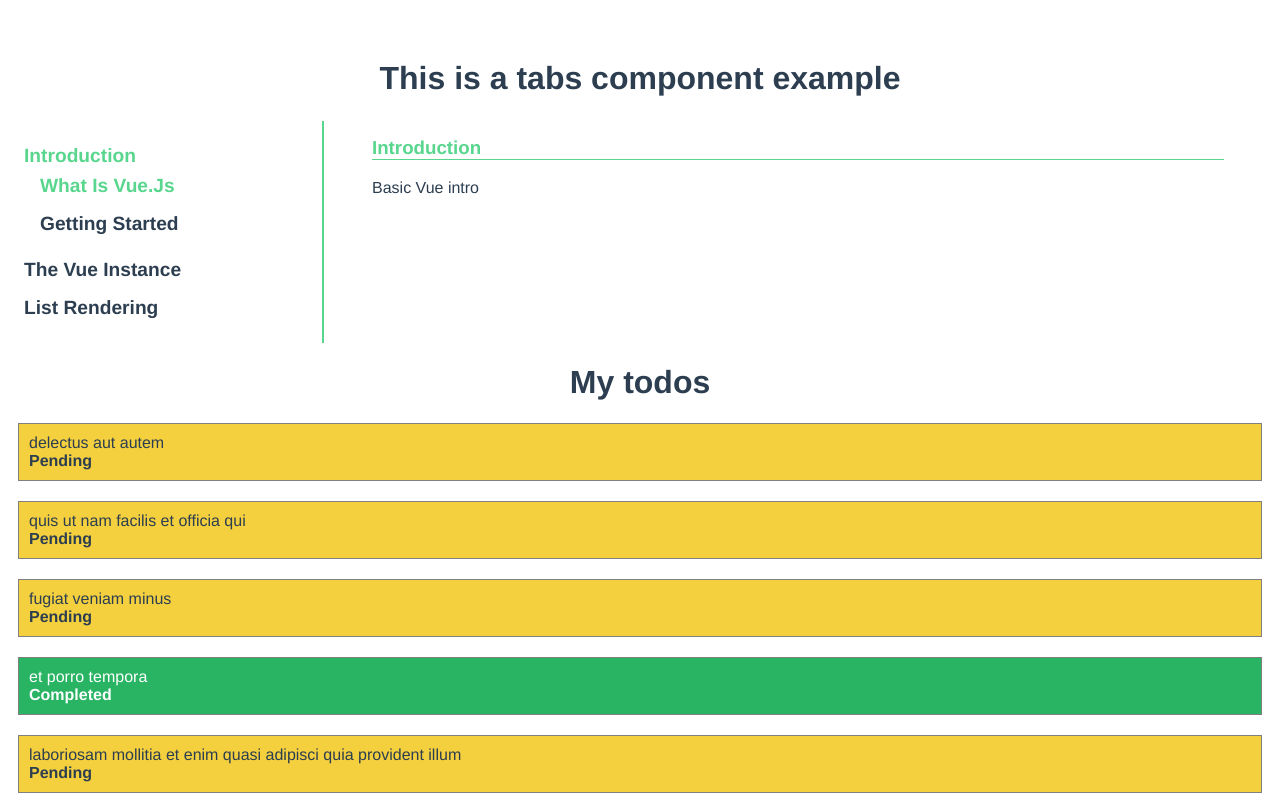
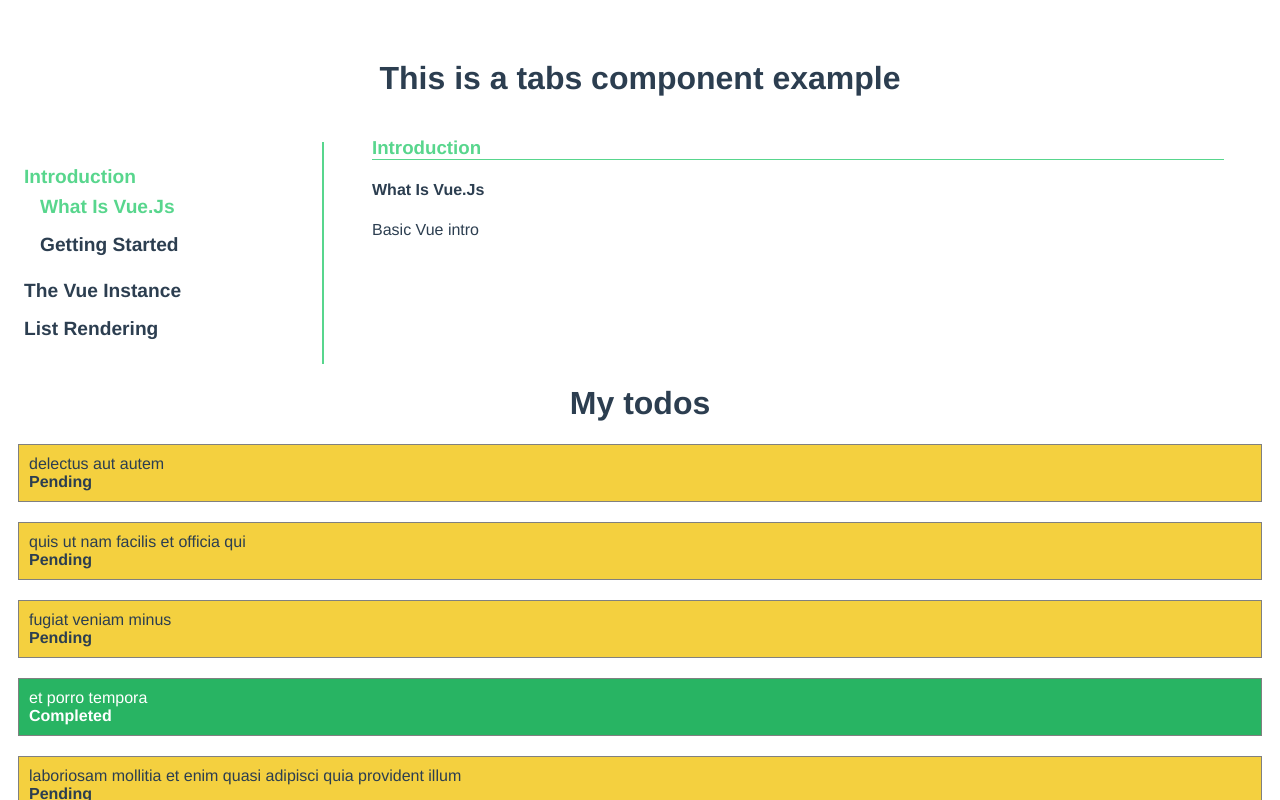
Before and after one commit to saurishkar/learning-vue, a Vue app: page / in a window 1280 px wide. Shown: the top 800 px of the page. Built offline with nearby package versions, Linux system fonts and the light colour scheme.

Commit message:
set subtitle to display in the content

```diff
--- a/src/components/tabs/Content.vue
+++ b/src/components/tabs/Content.vue
@@ -1,14 +1,17 @@
 <template>
   <div class="tab-content">
     <h3 class="title">{{ name }}</h3>
-    <div class="content">{{ value }}</div>
+    <div class="content">
+      <h4 class="subtitle">{{ subTitle }}</h4>
+      <div class="description">{{ value }}</div>
+    </div>
   </div>
 </template>
 
 <script type="text/javascript">
 export default {
   name: "TabContent",
-  props: ["value", "name"],
+  props: ["value", "name", "subTitle"],
 };
 </script>
 
@@ -29,4 +32,7 @@ export default {
   .tab-content .content {
     text-align: justify;
   }
+  .subtitle {
+    text-transform: capitalize;
+  }
 </style>
--- a/src/components/tabs/Index.vue
+++ b/src/components/tabs/Index.vue
@@ -14,7 +14,7 @@
       </ul>
     </div>
     <div class="tab-body">
-      <TabContent :value="content" :name="activeTab" />
+      <TabContent :value="content" :name="activeTab" :subTitle="subTitle" />
     </div>
   </div>
 </template>
@@ -36,20 +36,25 @@ export default {
       tabs: TabData,
       activeTab: "",
       content: "",
+      subTitle: ""
     };
   },
   mounted: function() {
+    const subTab = get(this.tabs, "[0].subTabs.0", {});
     this.activeTab = this.tabs[0].name;
-    console.log(get(this.tabs, "[0].subTabs.0.content", ""))
-    this.content = get(this.tabs, "[0].subTabs.0.content", "");
+    this.content = subTab.content;
+    this.subTitle = subTab.name;
   },
   methods: {
     setTabActive: function(tab = {}) {
+      const subTab = get(tab, "subTabs.0", {});
       this.activeTab = tab.name;
-      this.content = get(tab, "subTabs.0.content", "");
+      this.content = subTab.content;
+      this.subTitle = subTab.name;
     },
-    setContent: function(content = "") {
-      this.content = content;
+    setContent: function(tab = {}) {
+      this.content = tab.content;
+      this.subTitle = tab.name;
     },
   },
 };
--- a/src/components/tabs/Show.vue
+++ b/src/components/tabs/Show.vue
@@ -45,9 +45,8 @@ export default {
   },
   methods: {
     onSubTabClick: function(tab = {}) {
-      console.log(tab);
       this.activeChildTab = tab.name;
-      this.setContent(tab.content);
+      this.setContent(tab);
     },
   },
 };
```
